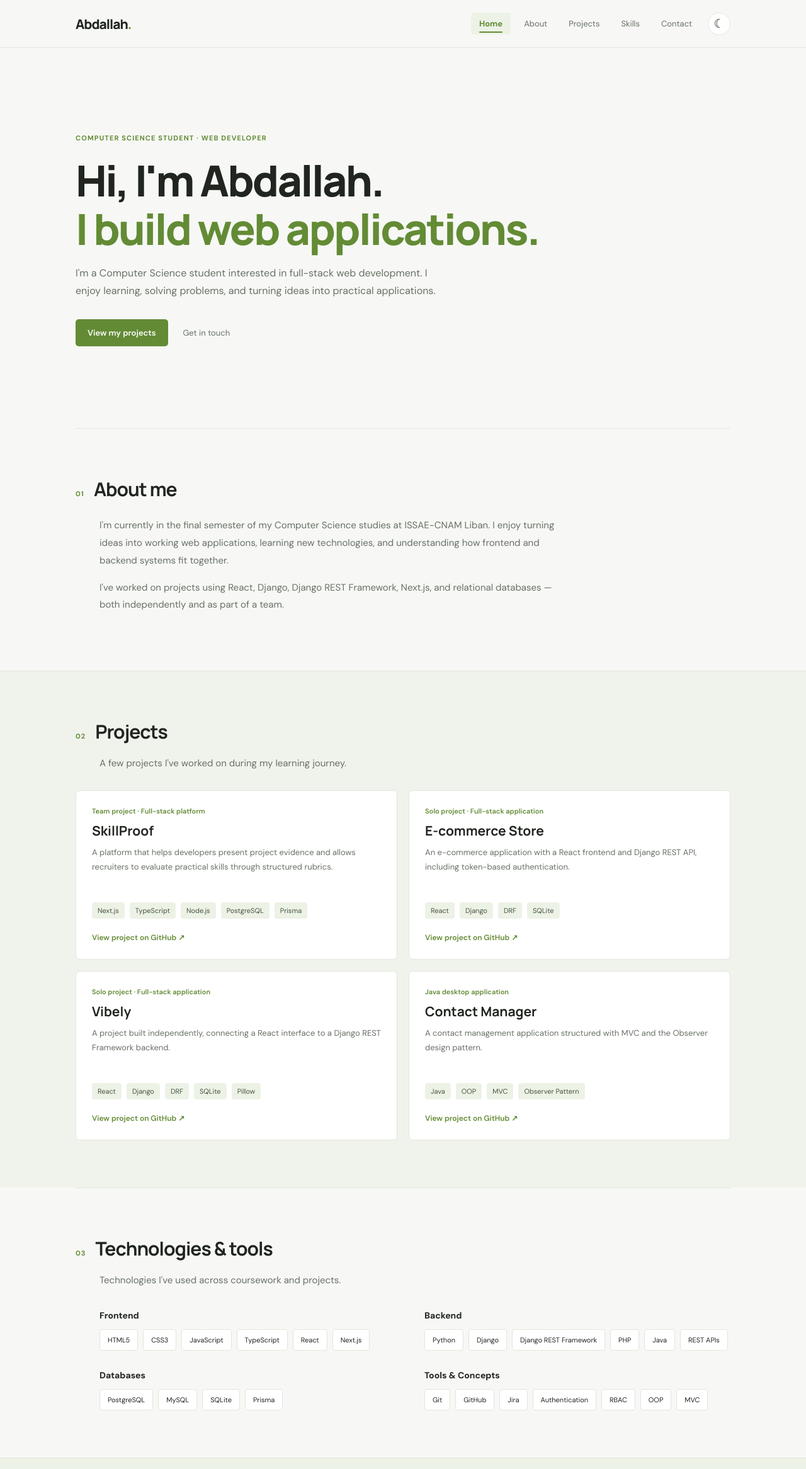
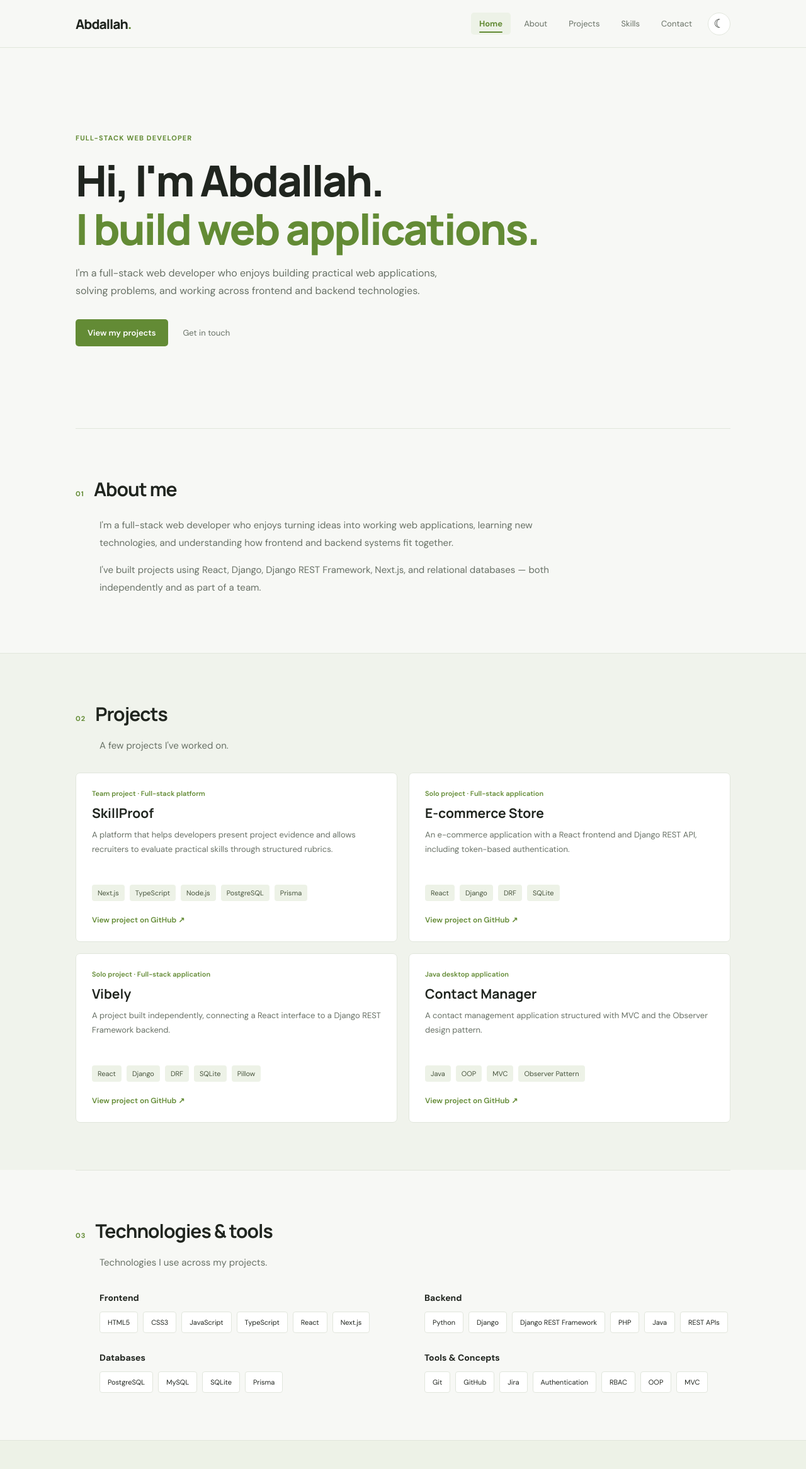
Before and after one commit to Abdallah-Khoder/MyPortfolio, a Next.js app: page /MyPortfolio/ in a window 1280 px wide. Shown: the top 2333 px of the page at 63% size. Built offline with nearby package versions, Linux system fonts and the light colour scheme.

Commit message:
Update portfolio positioning to web developer

```diff
--- a/app/page.tsx
+++ b/app/page.tsx
@@ -56,24 +56,24 @@ export default function Home() {
         <div className="nav-actions"><div className="nav-links">{navItems.map((item) => <a key={item.id} href={"#" + item.id} className={activeSection === item.id ? "active" : ""} aria-current={activeSection === item.id ? "location" : undefined}>{item.label}</a>)}</div><button className="theme-toggle" type="button" onClick={toggleTheme} aria-label={darkMode ? "Switch to light mode" : "Switch to dark mode"} title={darkMode ? "Switch to light mode" : "Switch to dark mode"}>{darkMode ? "☀" : "☾"}</button></div>
       </div></nav>
       <section className="hero wrap" id="home">
-        <p className="eyebrow">COMPUTER SCIENCE STUDENT · WEB DEVELOPER</p>
+        <p className="eyebrow">FULL-STACK WEB DEVELOPER</p>
         <h1>Hi, I&apos;m Abdallah.<br /><span>I build web applications.</span></h1>
-        <p className="hero-text">I&apos;m a Computer Science student interested in full-stack web development. I enjoy learning, solving problems, and turning ideas into practical applications.</p>
+        <p className="hero-text">I&apos;m a full-stack web developer who enjoys building practical web applications, solving problems, and working across frontend and backend technologies.</p>
         <div className="hero-actions"><a className="button" href="#work">View my projects</a><a className="text-link" href="mailto:abdallahkhodor746@gmail.com">Get in touch</a></div>
       </section>
       <section className="section wrap" id="about"><div className="reveal">
         <div className="section-heading"><span>01</span><h2>About me</h2></div>
-        <div className="about-content"><p>I&apos;m currently in the final semester of my Computer Science studies at ISSAE-CNAM Liban. I enjoy turning ideas into working web applications, learning new technologies, and understanding how frontend and backend systems fit together.</p><p>I&apos;ve worked on projects using React, Django, Django REST Framework, Next.js, and relational databases — both independently and as part of a team.</p></div>
+        <div className="about-content"><p>I&apos;m a full-stack web developer who enjoys turning ideas into working web applications, learning new technologies, and understanding how frontend and backend systems fit together.</p><p>I&apos;ve built projects using React, Django, Django REST Framework, Next.js, and relational databases — both independently and as part of a team.</p></div>
       </div></section>
       <section className="section projects-section" id="work"><div className="wrap">
-        <div className="reveal"><div className="section-heading"><span>02</span><h2>Projects</h2></div><p className="section-intro">A few projects I&apos;ve worked on during my learning journey.</p></div>
+        <div className="reveal"><div className="section-heading"><span>02</span><h2>Projects</h2></div><p className="section-intro">A few projects I&apos;ve worked on.</p></div>
         <div className="project-grid">{projects.map((p, i) => <article className="project-card reveal" style={{ transitionDelay: (i * 90) + "ms" }} key={p.number}>
           <p className="project-type">{p.type}</p><h3>{p.name}</h3><p className="project-description">{p.description}</p>
           <div className="tags">{p.stack.map((item) => <span key={item}>{item}</span>)}</div><a className="project-link" href={p.href} target="_blank" rel="noreferrer">View project on GitHub ↗</a>
         </article>)}</div>
       </div></section>
       <section className="section wrap" id="skills"><div className="reveal">
-        <div className="section-heading"><span>03</span><h2>Technologies & tools</h2></div><p className="section-intro">Technologies I&apos;ve used across coursework and projects.</p>
+        <div className="section-heading"><span>03</span><h2>Technologies & tools</h2></div><p className="section-intro">Technologies I use across my projects.</p>
       </div><div className="skill-grid">{skillGroups.map((g, i) => <div className="skill-group reveal" style={{ transitionDelay: (i * 70) + "ms" }} key={g.title}>
         <h3>{g.title}</h3><div className="skill-items">{g.items.map((item) => <span key={item}>{item}</span>)}</div>
       </div>)}</div></section>
```
